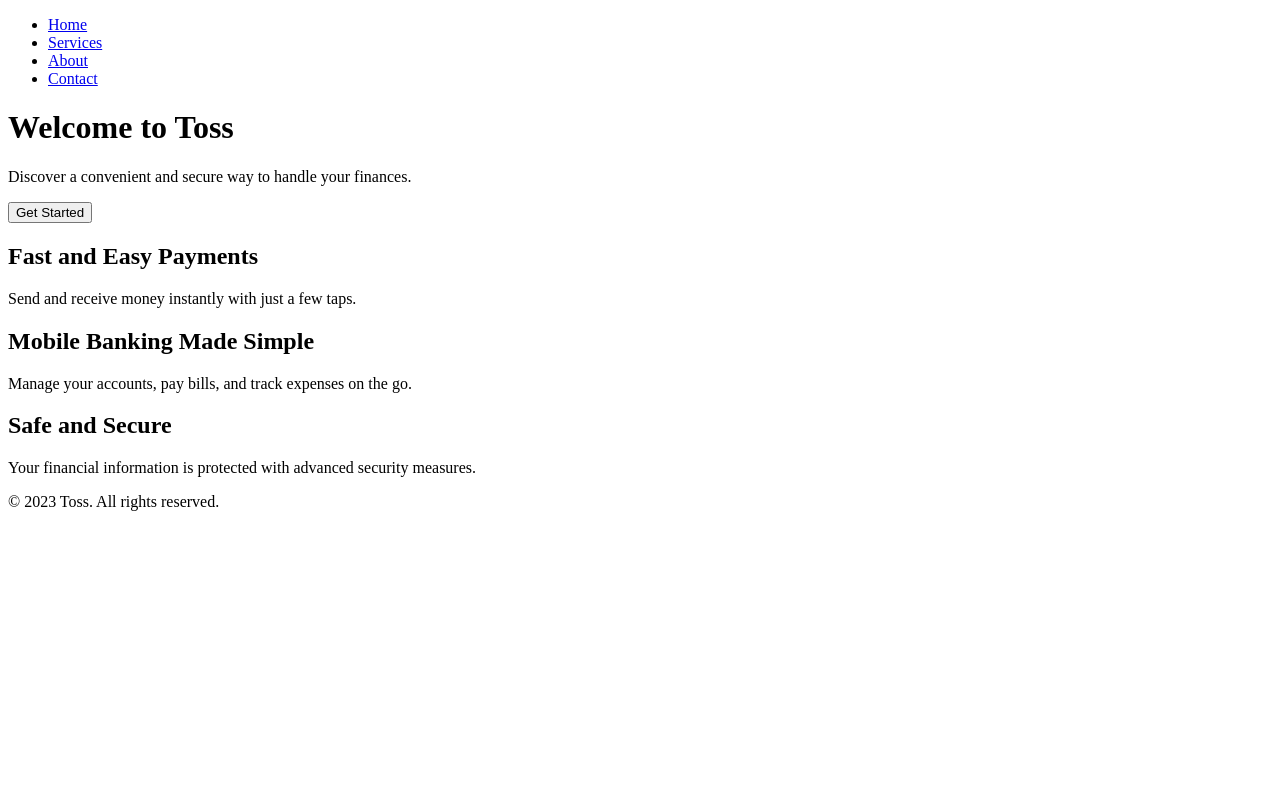
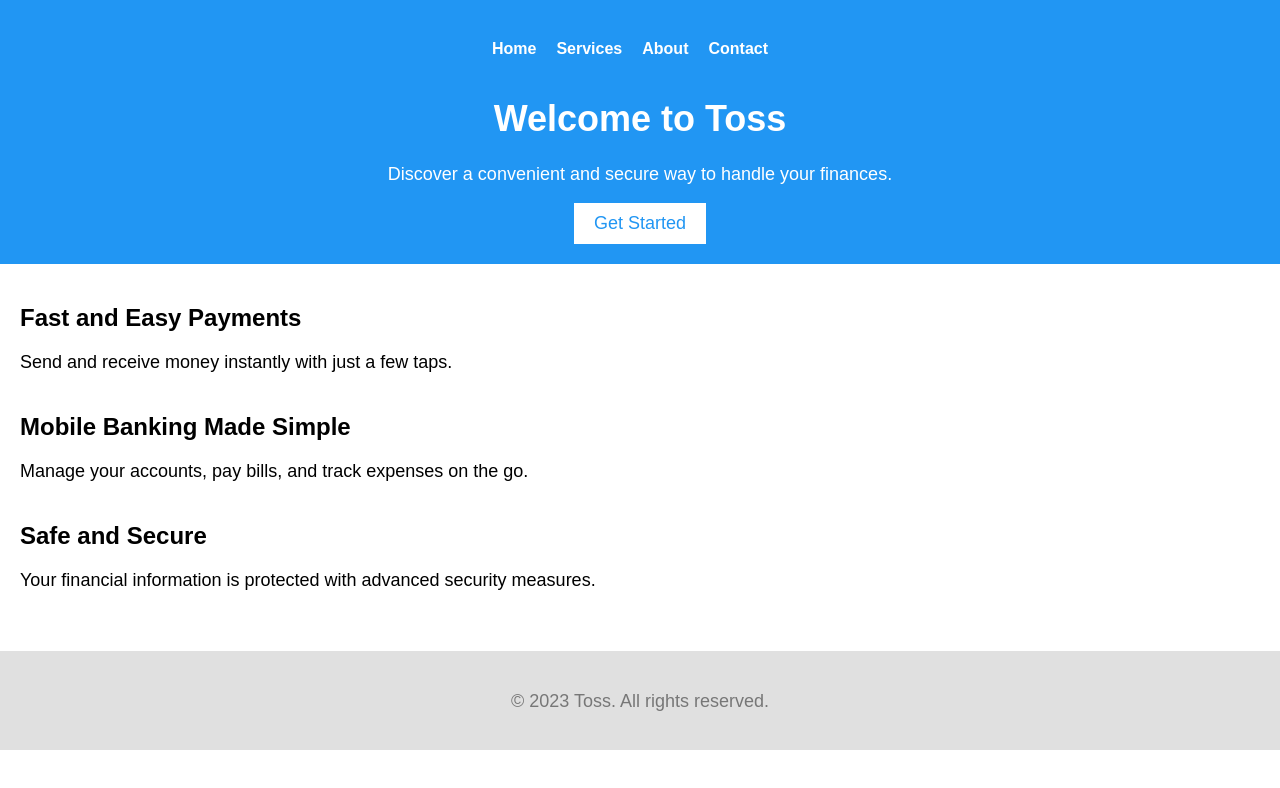
Before and after one commit to hino111hh/making_web, a plain HTML site: page index.html in a window 1280 px wide. Drawn offline with Linux system fonts and the light colour scheme.

Commit message:
third commit

```diff
--- a/index.html
+++ b/index.html
@@ -4,7 +4,7 @@
   <meta charset="UTF-8">
   <meta name="viewport" content="width=device-width, initial-scale=1.0">
   <title>Toss</title>
-  <link rel="stylesheet" href="code.css">
+  <link rel="stylesheet" href="style.css">
 </head>
 <body>
   <header>
--- a/style.css
+++ b/style.css
@@ -1,45 +1,80 @@
+/* style.css */
+
+/* 전체 페이지 스타일링 */
 body {
   font-family: Arial, sans-serif;
   margin: 0;
   padding: 0;
 }
 
+/* 헤더 스타일링 */
 header {
   background-color: #2196F3;
   padding: 20px;
   color: #FFF;
+  text-align: center;
+}
+
+nav {
+  margin-top: 20px;
 }
 
 nav ul {
   list-style-type: none;
   margin: 0;
   padding: 0;
+  display: flex;
+  justify-content: center;
 }
 
 nav ul li {
-    display: inline;
   margin-right: 20px;
 }
 
 nav ul li a {
   text-decoration: none;
   color: #FFF;
+  font-weight: bold;
 }
 
+h1 {
+  font-size: 36px;
+  margin-top: 40px;
+}
+
+p {
+  font-size: 18px;
+  margin-top: 20px;
+}
+
+button {
+  padding: 10px 20px;
+  background-color: #FFF;
+  color: #2196F3;
+  font-size: 18px;
+  border: none;
+  cursor: pointer;
+}
+
+/* 메인 콘텐츠 스타일링 */
 main {
   padding: 20px;
 }
 
 section {
-    margin-bottom: 20px;
+  margin-bottom: 40px;
 }
 
 h2 {
   font-size: 24px;
+  margin-bottom: 10px;
 }
 
+/* 푸터 스타일링 */
 footer {
   background-color: #E0E0E0;
   padding: 20px;
   text-align: center;
+  font-size: 14px;
+  color: #777;
 }
```
Lines whose indentation alone changed are shown as unchanged.
